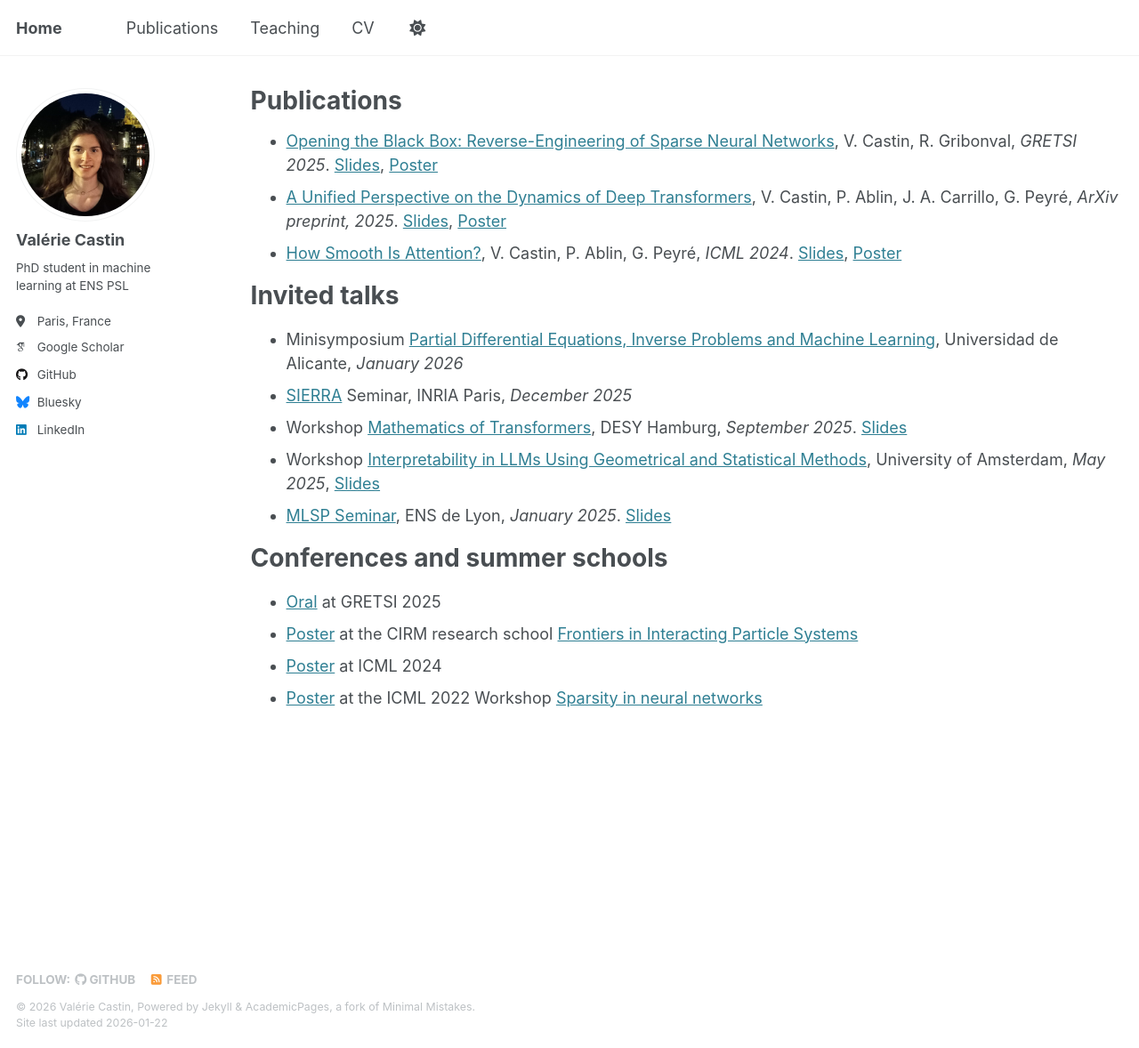
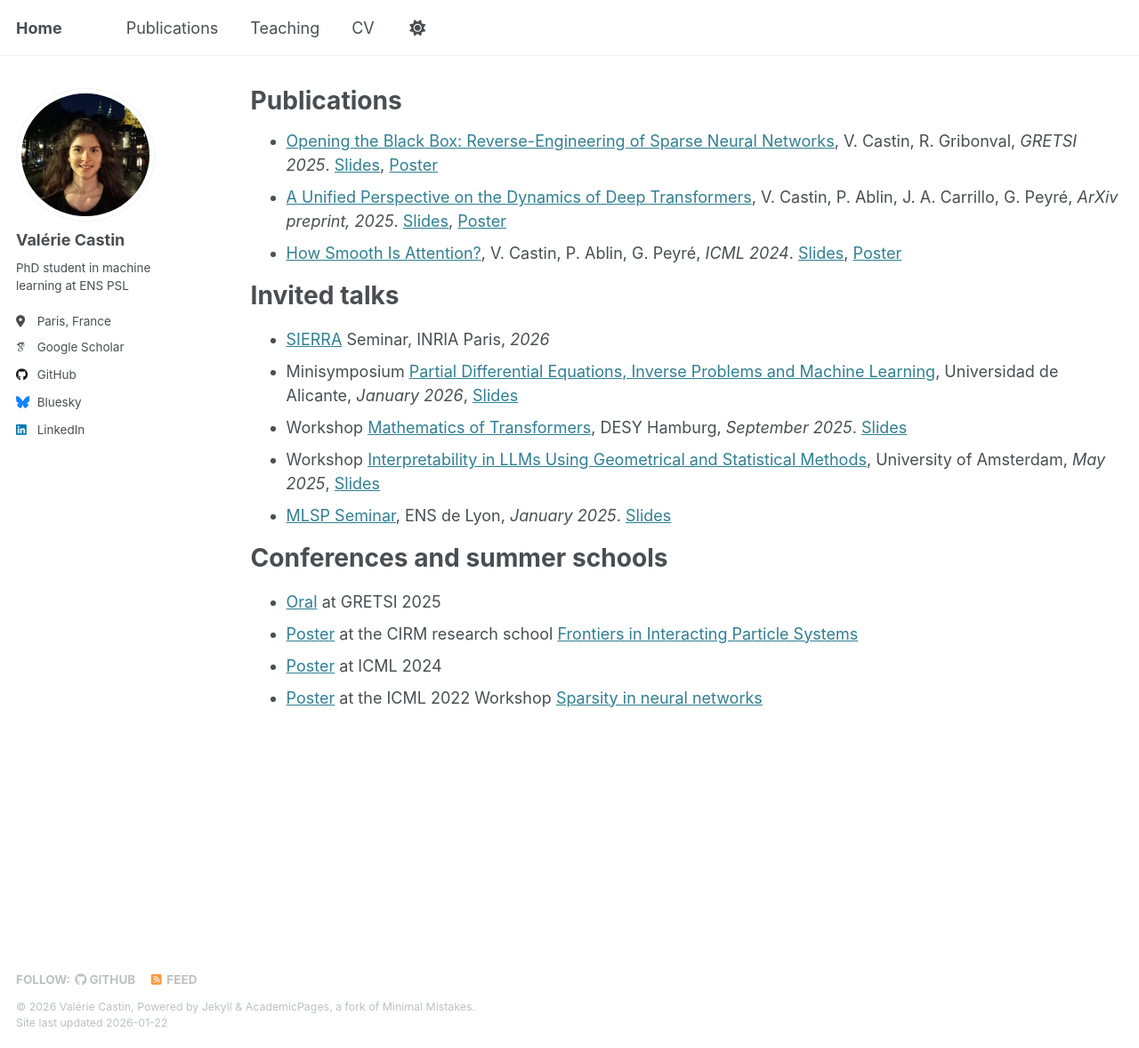
Before and after one commit to vcastin/vcastin.github.io, a Jekyll site: the page built from _pages/publications.md, in a window 1280 px wide and 1178 px high. Shown: the whole window at 89% size. Built offline with Jekyll 4.4.1, drawn with Linux system fonts in a browser that asks for light colours; some web fonts are replaced.

Commit message:
updated news

```diff
--- a/_pages/publications.md
+++ b/_pages/publications.md
@@ -13,8 +13,8 @@ author_profile: true
 
 Invited talks
 ======
-- Minisymposium [Partial Differential Equations, Inverse Problems and Machine Learning](https://2026.bienalrsme.com/sites/default/files/Partial_Differential_Equations_Inverse_Problems_and_Machine_Learning.pdf), Universidad de Alicante, *January 2026*
-- [SIERRA](https://sierra-mlopt.github.io/) Seminar, INRIA Paris, *December 2025*
+- [SIERRA](https://sierra-mlopt.github.io/) Seminar, INRIA Paris, *2026*
+- Minisymposium [Partial Differential Equations, Inverse Problems and Machine Learning](https://2026.bienalrsme.com/sites/default/files/Partial_Differential_Equations_Inverse_Problems_and_Machine_Learning.pdf), Universidad de Alicante, *January 2026*, [Slides](http://vcastin.github.io/files/diapos/2026_01_alicante.pdf)
 - Workshop [Mathematics of Transformers](https://www.tuhh.de/dsf/mml), DESY Hamburg, *September 2025*. [Slides](http://vcastin.github.io/files/diapos/2025_09_hamburg.pdf)
 - Workshop [Interpretability in LLMs Using Geometrical and Statistical Methods](https://www.lesswrong.com/posts/bTzk32t9aWJwLuNhi/workshop-interpretability-in-llms-using-geometric-and), University of Amsterdam, *May 2025*, [Slides](http://vcastin.github.io/files/diapos/2025_05_amsterdam.pdf)
 - [MLSP Seminar](https://www.ens-lyon.fr/PHYSIQUE/seminars/machine-learning-and-signal-processing/machine-learning-and-signal-processing?set_language=fr&cl=fr), ENS de Lyon, *January 2025*. [Slides](http://vcastin.github.io/files/diapos/2025_01_lyon.png)
```
Also changed, not shown: _pages/about.md (+1 -0 lines).
